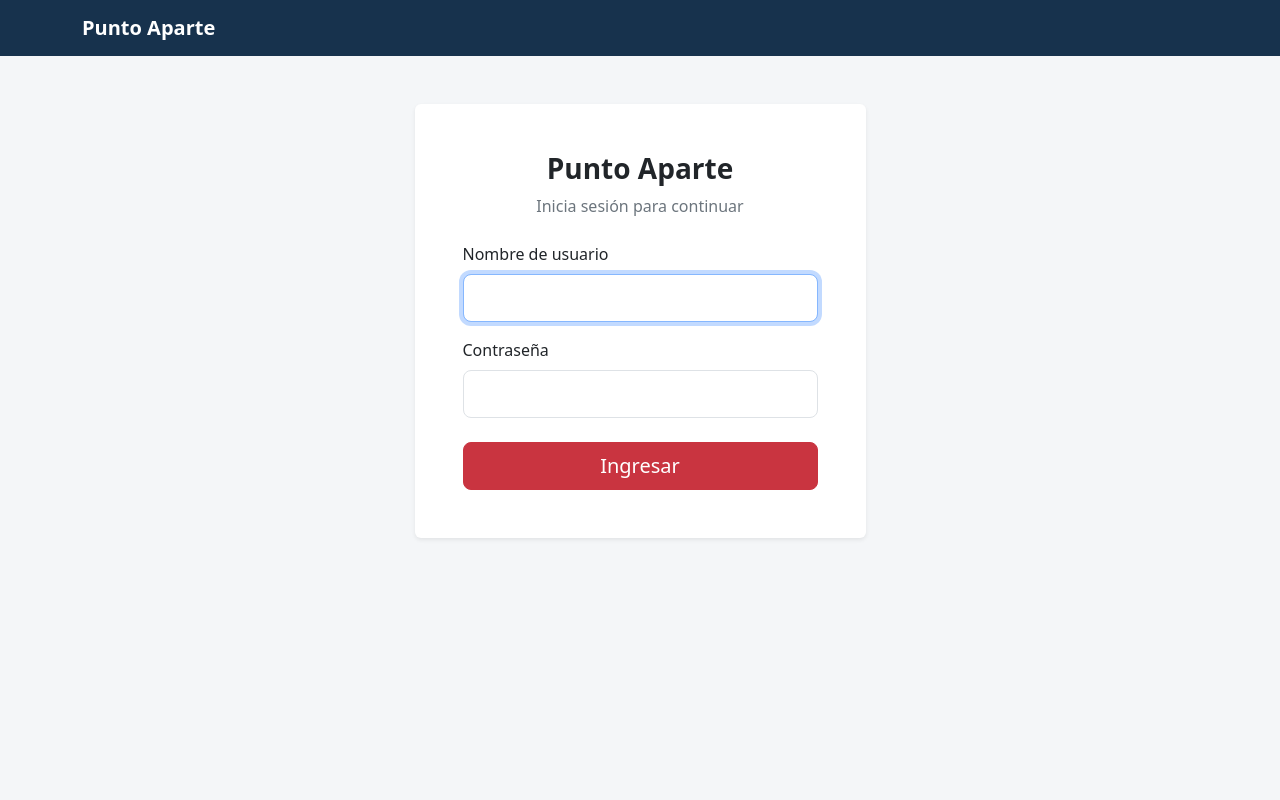
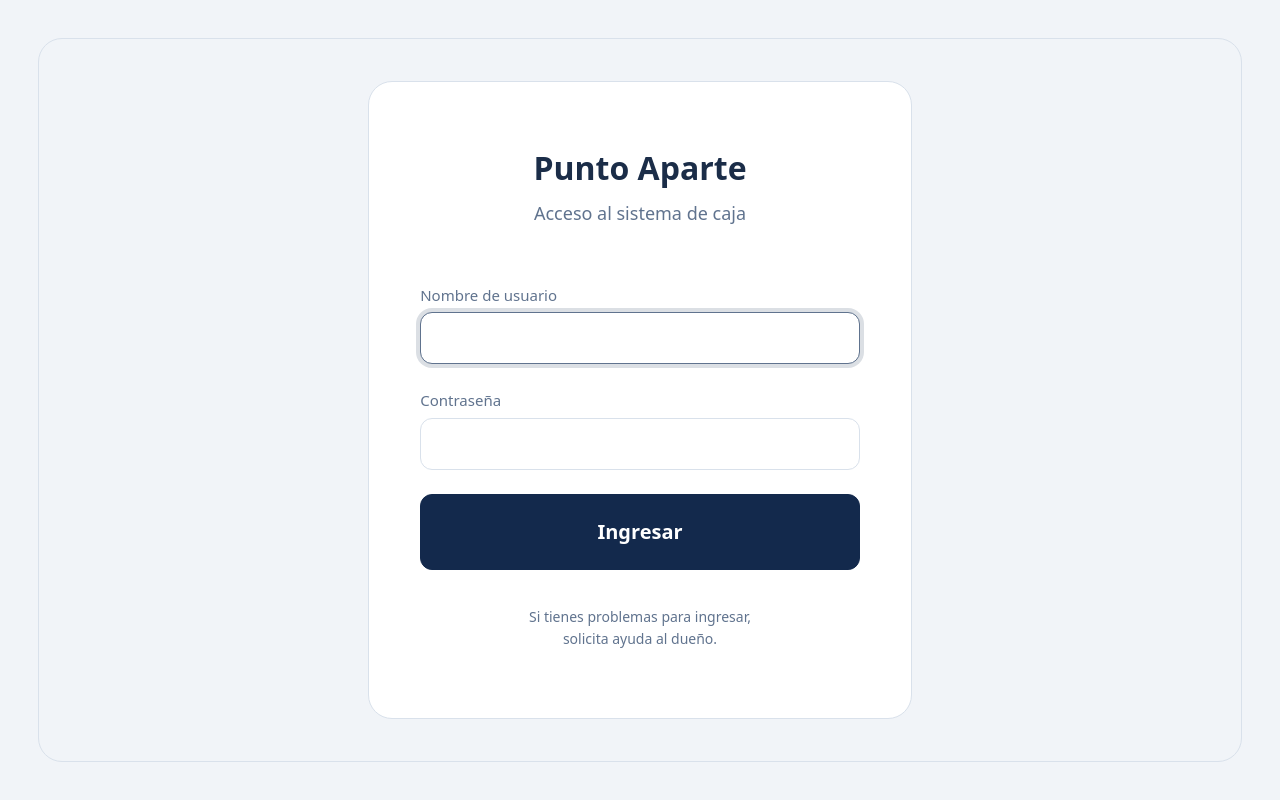
Before and after one commit to AlbertoCardenas19/punto-aparte, a Django app: page /cuentas/login/ in a window 1280 px wide. Run offline with Django 5.2, Linux system fonts and the light colour scheme; some libraries are stand-ins or nearby versions.

Commit message:
Ajustar pantalla de acceso al mockup

```diff
--- /dev/null
+++ b/static/css/acceso.css
@@ -0,0 +1,96 @@
+/* Variante exclusiva del acceso; no cambia los estilos de otras páginas. */
+.pa-acceso {
+    background: #f1f4f8;
+    color: #1b2d48;
+    padding: clamp(1rem, 3vw, 3rem);
+}
+
+.pa-acceso .pa-acceso-marco {
+    min-height: calc(100vh - clamp(2rem, 6vw, 6rem));
+    min-height: calc(100dvh - clamp(2rem, 6vw, 6rem));
+    border: 1px solid #d9e1eb;
+    border-radius: 1.5rem;
+    display: flex;
+    flex-direction: column;
+    align-items: center;
+    justify-content: center;
+    gap: 1rem;
+    padding: clamp(1rem, 3vw, 3rem);
+}
+
+.pa-acceso .pa-acceso-tarjeta {
+    width: 100%;
+    max-width: 34rem;
+    background: #fff;
+    border: 1px solid #d9e1eb;
+    border-radius: 1.5rem;
+    padding: clamp(1.5rem, 4vw, 3.375rem);
+}
+
+.pa-acceso .pa-acceso-identidad {
+    text-align: center;
+    margin: 1rem 0 3.5rem;
+}
+
+.pa-acceso .pa-acceso-identidad h1 {
+    font-size: clamp(1.75rem, 4vw, 2rem);
+    font-weight: 700;
+    margin-bottom: .75rem;
+}
+
+.pa-acceso .pa-acceso-identidad p,
+.pa-acceso .pa-acceso-ayuda,
+.pa-acceso .form-label {
+    color: #60738e;
+}
+
+.pa-acceso .pa-acceso-identidad p {
+    font-size: 1.125rem;
+    margin: 0;
+}
+
+.pa-acceso .pa-acceso-campo {
+    margin-bottom: 1.5rem;
+}
+
+.pa-acceso .form-label {
+    font-size: .9375rem;
+    margin-bottom: .375rem;
+}
+
+.pa-acceso .form-control {
+    min-height: 3.25rem;
+    border-color: #d9e1eb;
+    border-radius: .75rem;
+    color: #1b2d48;
+    padding: .75rem 1.125rem;
+}
+
+.pa-acceso .form-control:focus {
+    border-color: #60738e;
+    box-shadow: 0 0 0 .25rem rgb(19 41 76 / 15%);
+}
+
+.pa-acceso .pa-acceso-ingresar {
+    --bs-btn-color: #fff;
+    --bs-btn-bg: #13294c;
+    --bs-btn-border-color: #13294c;
+    --bs-btn-hover-color: #fff;
+    --bs-btn-hover-bg: #203e65;
+    --bs-btn-hover-border-color: #203e65;
+    --bs-btn-active-color: #fff;
+    --bs-btn-active-bg: #0c1c35;
+    --bs-btn-active-border-color: #0c1c35;
+    --bs-btn-focus-shadow-rgb: 19, 41, 76;
+    min-height: 4.75rem;
+    border-radius: .75rem;
+    font-size: 1.25rem;
+    font-weight: 700;
+}
+
+.pa-acceso .pa-acceso-ayuda {
+    text-align: center;
+    font-size: .875rem;
+    line-height: 1.6;
+    margin: 2.25rem 0 1rem;
+}
--- a/templates/base.html
+++ b/templates/base.html
@@ -33,9 +33,11 @@
             border-color: #a92732;
         }
     </style>
+    {% block extra_css %}{% endblock %}
 </head>
 
-<body>
+<body class="{% block body_class %}{% endblock %}">
+    {% block navigation %}
     <nav class="navbar navbar-expand-lg navbar-dark navbar-pa">
         <div class="container">
             <a class="navbar-brand fw-semibold" href="{% url 'inicio' %}">Punto Aparte</a>
@@ -62,8 +64,9 @@
             {% endif %}
         </div>
     </nav>
+    {% endblock %}
 
-    <main class="container py-4">
+    <main class="{% block main_class %}container py-4{% endblock %}">
         {% for message in messages %}
         <div
             class="alert {% if message.tags == 'error' %}alert-danger{% elif message.tags == 'success' %}alert-success{% else %}alert-info{% endif %}">
--- a/templates/registration/login.html
+++ b/templates/registration/login.html
@@ -1,16 +1,21 @@
 {% extends "base.html" %}
+{% load static %}
 
 {% block title %}Iniciar sesión | Punto Aparte{% endblock %}
+{% block extra_css %}
+<link rel="stylesheet" href="{% static 'css/acceso.css' %}">
+{% endblock %}
+{% block body_class %}pa-acceso{% endblock %}
+{% block navigation %}{% endblock %}
+{% block main_class %}pa-acceso-marco{% endblock %}
 
 {% block content %}
-<div class="row justify-content-center mt-4">
-    <div class="col-12 col-sm-10 col-md-7 col-lg-5">
-        <div class="card border-0 shadow-sm">
-            <div class="card-body p-4 p-md-5">
-                <div class="text-center mb-4">
-                    <h1 class="h3 fw-bold">Punto Aparte</h1>
-                    <p class="text-secondary mb-0">Inicia sesión para continuar</p>
-                </div>
+<section class="pa-acceso-tarjeta" aria-labelledby="titulo-acceso">
+    <header class="pa-acceso-identidad">
+        {# Identidad temporal en texto: falta el archivo original del logo. #}
+        <h1 id="titulo-acceso">Punto Aparte</h1>
+        <p>Acceso al sistema de caja</p>
+    </header>
 
     {% if form.errors %}
     <div class="alert alert-danger" role="alert">
@@ -20,27 +25,21 @@
 
     <form method="post">
         {% csrf_token %}
-
-                    <div class="mb-3">
+        <div class="pa-acceso-campo">
             <label for="id_username" class="form-label">Nombre de usuario</label>
-                        <input id="id_username" class="form-control form-control-lg" type="text" name="username"
+            <input id="id_username" class="form-control" type="text" name="username"
+                value="{{ form.username.value|default_if_none:'' }}"
                 autocomplete="username" required autofocus>
         </div>
-
-                    <div class="mb-4">
+        <div class="pa-acceso-campo">
             <label for="id_password" class="form-label">Contraseña</label>
-                        <input id="id_password" class="form-control form-control-lg" type="password" name="password"
+            <input id="id_password" class="form-control" type="password" name="password"
                 autocomplete="current-password" required>
         </div>
+        <input type="hidden" name="next" value="{{ next }}">
+        <button class="btn pa-acceso-ingresar w-100" type="submit">Ingresar</button>
+    </form>
 
-                    <input type="hidden" name="next" value="{{ next }}">
-
-                    <button class="btn btn-pa btn-lg w-100" type="submit">
-                        Ingresar
-                    </button>
-                </form>
-            </div>
-        </div>
-    </div>
-</div>
+    <p class="pa-acceso-ayuda">Si tienes problemas para ingresar,<br>solicita ayuda al dueño.</p>
+</section>
 {% endblock %}
```
Lines whose indentation alone changed are shown as unchanged.
